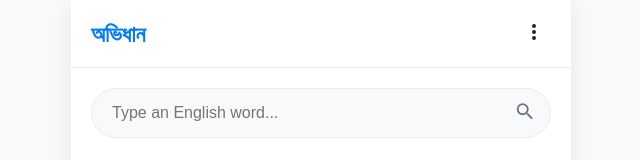
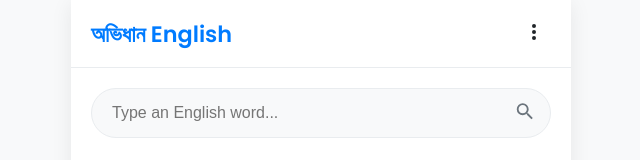
Before and after one commit to noorhaque/English-Assamese-Dictionary-New, a plain HTML site: page index.html in a window 1280 px wide. Shown: the top 160 px of the page, without its empty margins (319-959 px from the left). Drawn offline with Linux system fonts and the light colour scheme.

Commit message:
Update index.html

```diff
--- a/index.html
+++ b/index.html
@@ -77,7 +77,7 @@
 
     <div id="app-container">
         <header>
-            <h1>অভিধান</h1>
+            <h1>অভিধান English</h1>
             <button id="menu-button"><svg viewBox="0 0 24 24"><path d="M12,16A2,2 0 0,1 14,18A2,2 0 0,1 12,20A2,2 0 0,1 10,18A2,2 0 0,1 12,16M12,10A2,2 0 0,1 14,12A2,2 0 0,1 12,14A2,2 0 0,1 10,12A2,2 0 0,1 12,10M12,4A2,2 0 0,1 14,6A2,2 0 0,1 12,8A2,2 0 0,1 10,6A2,2 0 0,1 12,4Z" /></svg></button>
             <div id="menu-dropdown">
                 <div class="menu-item" id="fav-words-btn"><svg viewBox="0 0 24 24"><path d="M12,15.4L8.24,17.66L9.23,13.38L5.91,10.5L10.29,10.13L12,6.1L13.71,10.13L18.09,10.5L14.77,13.38L15.76,17.66M22,9.24L14.81,8.63L12,2L9.19,8.63L2,9.24L7.45,13.97L5.82,21L12,17.27L18.18,21L16.54,13.97L22,9.24Z"/></svg><span>Favorite Words</span></div>
```
